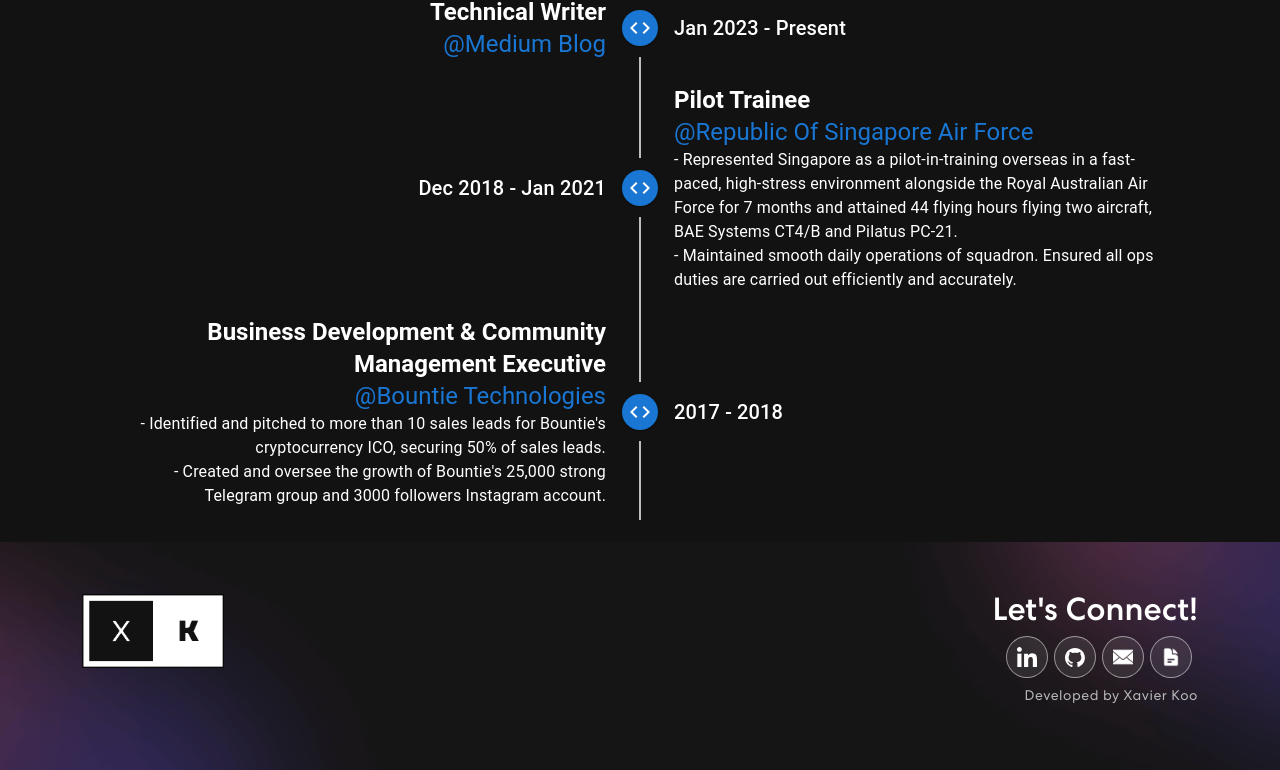
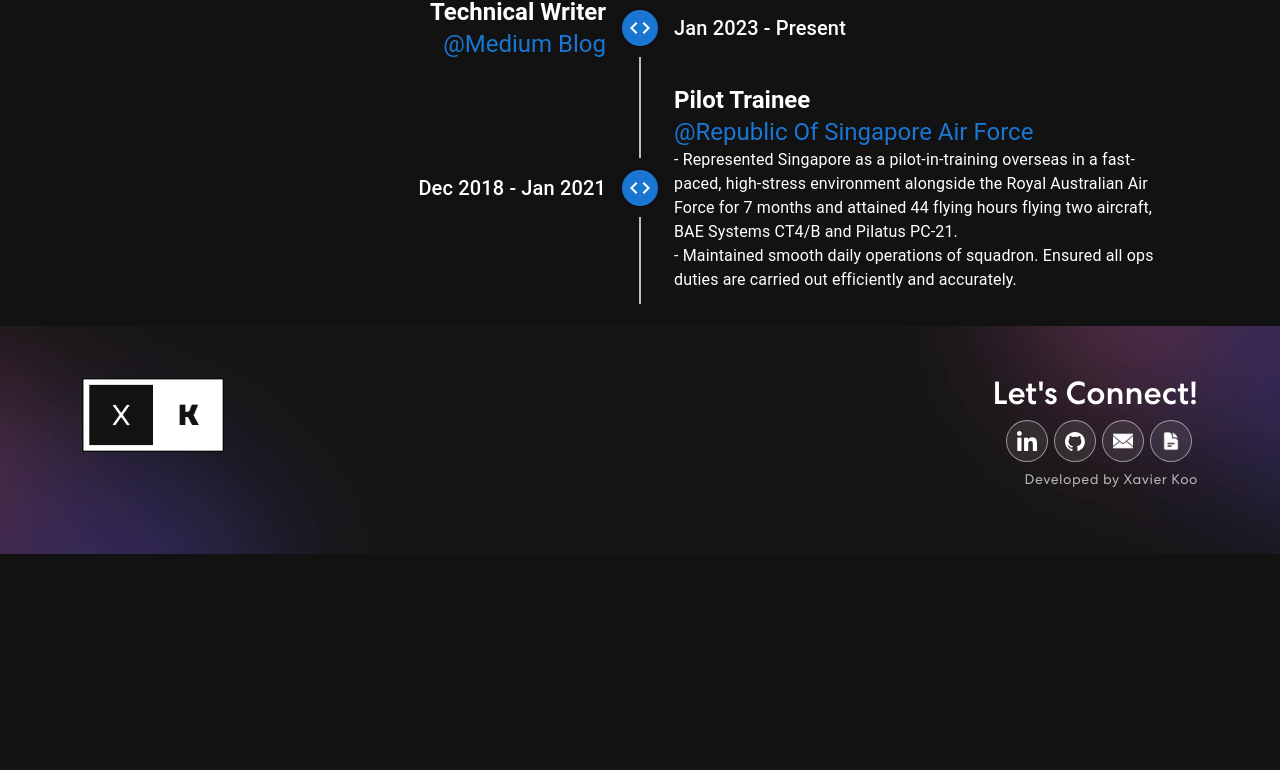
Before and after one commit to xavierkoo/xavierkoo.github.io, a React (Create React App) app: page / in a window 1280 px wide. Shown: the part 2594-3364 px from the top of the page. After the commit the page ends 3148 px from the top, so only its background shows below. Built offline with nearby package versions, Linux system fonts and the light colour scheme; what react-cursor-custom would draw is missing.

Commit message:
feat: edit experience

```diff
--- a/src/components/Experience.js
+++ b/src/components/Experience.js
@@ -93,30 +93,6 @@ export const Experience = () => {
                                     <Typography> - Maintained smooth daily operations of squadron. Ensured all ops duties are carried out efficiently and accurately.</Typography>
                                     </TimelineContent>
                                 </TimelineItem>
-                                <TimelineItem>
-                                    <TimelineOppositeContent
-                                    sx={{ m: "auto 0" }}
-                                    align="right"
-                                    variant="h6"
-                                    color="text.dark"
-                                    >
-                                    2017 - 2018
-                                    </TimelineOppositeContent>
-                                    <TimelineSeparator>
-                                    <TimelineConnector  />
-                                    <TimelineDot color="primary">
-                                        <CodeIcon />
-                                    </TimelineDot>
-                                    <TimelineConnector />
-                                    </TimelineSeparator>
-                                    <TimelineContent sx={{ py: "12px", px: 2 }}>
-                                    <Typography fontWeight="bold" variant="h5" component="span">
-                                    Business Development & Community Management Executive  <Typography variant="h5" color="primary">@Bountie Technologies</Typography>
-                                    </Typography>
-                                    <Typography> - Identified and pitched to more than 10 sales leads for Bountie's cryptocurrency ICO, securing 50% of sales leads.</Typography>
-                                    <Typography> - Created and oversee the growth of Bountie's 25,000 strong Telegram group and 3000 followers Instagram account.</Typography>
-                                    </TimelineContent>
-                                </TimelineItem>
                             </Timeline>
 
                         </div>
```
